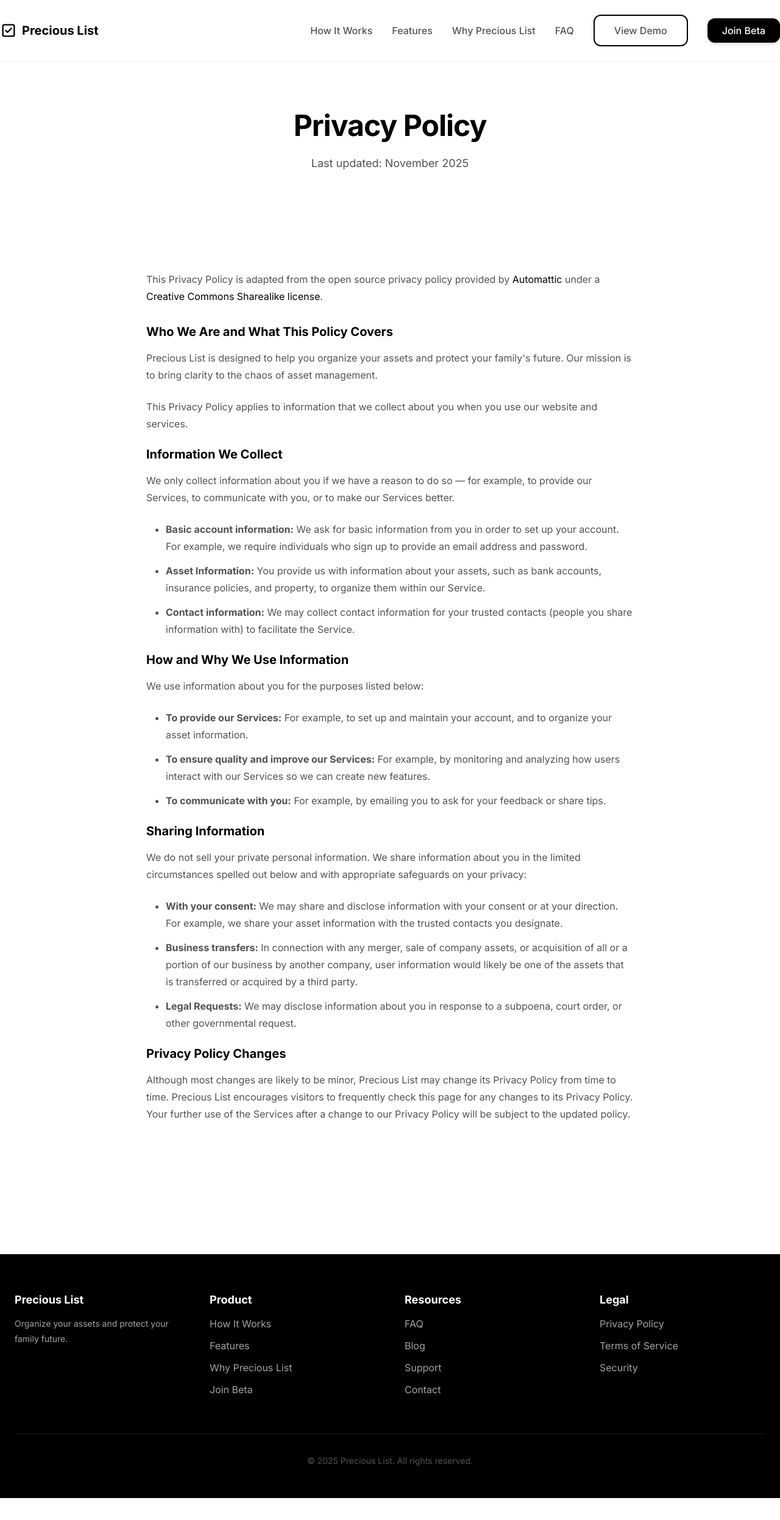
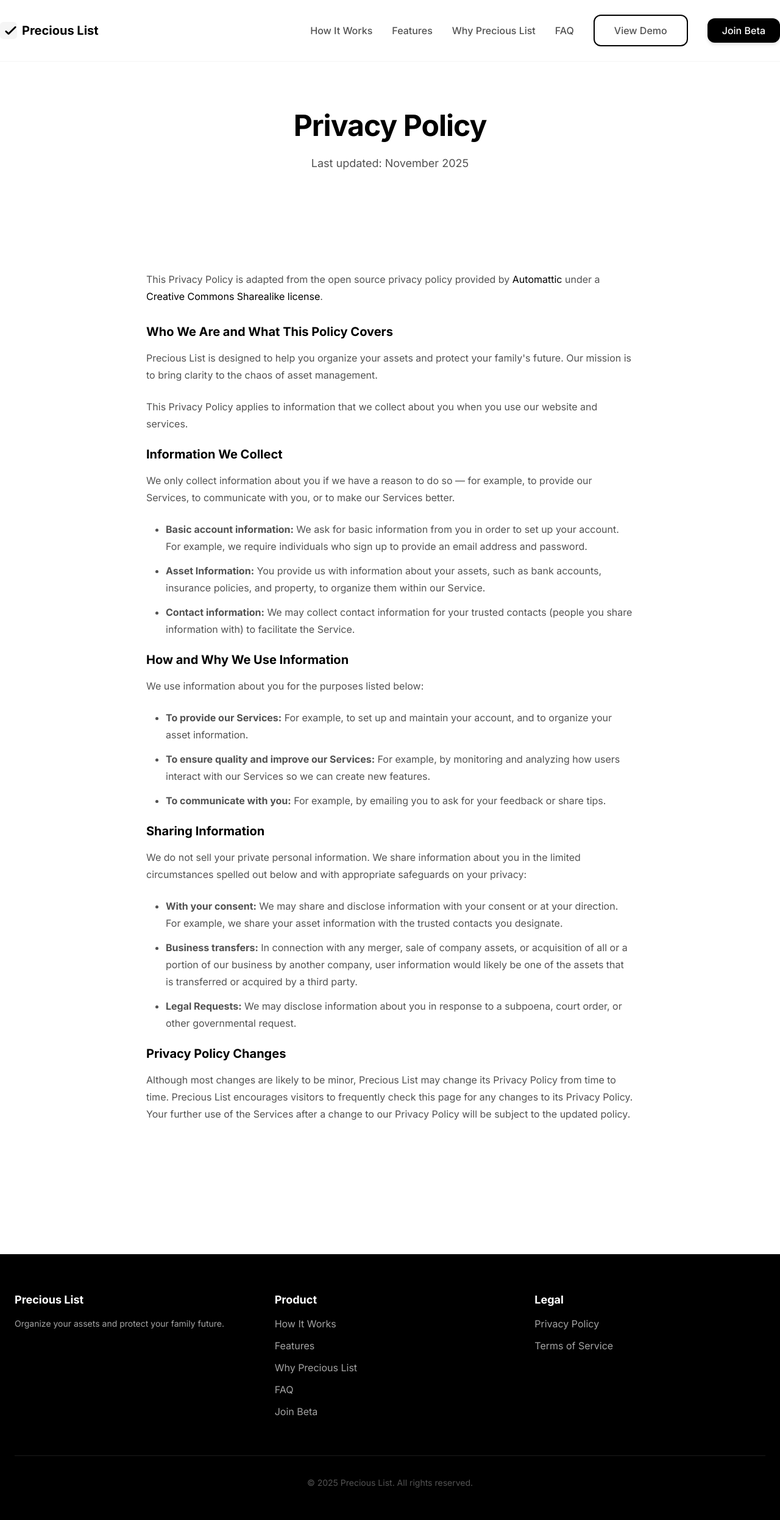
Before and after one commit to Anudeepbabu/precious_list, a website: page src/client/privacy.html in a window 1280 px wide. Shown: the whole page at 61% size. Before the commit the page ends 2457 px from the top, so only its background shows below. Drawn offline with Linux system fonts and the light colour scheme.

Commit message:
added fa icon

```diff
--- a/src/client/privacy.html
+++ b/src/client/privacy.html
@@ -9,17 +9,15 @@
     <link rel="preconnect" href="https://fonts.gstatic.com" crossorigin>
     <link href="https://fonts.googleapis.com/css2?family=Inter:wght@400;500;600;700&display=swap" rel="stylesheet">
     <link rel="stylesheet" href="styles.css">
+    <!-- Favicon -->
+    <link rel="icon" type="image/svg+xml" href="favicon.svg">
 </head>
 
 <body>
     <header class="header" id="header">
         <nav class="nav container">
             <a href="/" class="logo">
-                <svg width="28" height="28" viewBox="0 0 24 24" fill="none" xmlns="http://www.w3.org/2000/svg">
-                    <rect x="4" y="4" width="16" height="16" rx="2" stroke="currentColor" stroke-width="2" />
-                    <path d="M8 12L10.5 14.5L16 9" stroke="currentColor" stroke-width="2" stroke-linecap="round"
-                        stroke-linejoin="round" />
-                </svg>
+                <img src="favicon.svg" alt="Precious List" width="28" height="28" style="display: block;">
                 Precious List
             </a>
             <div class="nav-menu">
@@ -152,26 +150,18 @@
                         <li><a href="/#how-it-works">How It Works</a></li>
                         <li><a href="/#features">Features</a></li>
                         <li><a href="/#comparison">Why Precious List</a></li>
+                        <li><a href="/#faq">FAQ</a></li>
                         <li><a href="/#beta-signup">Join Beta</a></li>
                     </ul>
                 </div>
 
-                <div class="footer-section">
-                    <h4>Resources</h4>
-                    <ul class="footer-links">
-                        <li><a href="/#faq">FAQ</a></li>
-                        <li><a href="/blog">Blog</a></li>
-                        <li><a href="/support">Support</a></li>
-                        <li><a href="/contact">Contact</a></li>
-                    </ul>
-                </div>
+
 
                 <div class="footer-section">
                     <h4>Legal</h4>
                     <ul class="footer-links">
                         <li><a href="/privacy">Privacy Policy</a></li>
                         <li><a href="/terms">Terms of Service</a></li>
-                        <li><a href="/security">Security</a></li>
                     </ul>
                 </div>
             </div>
```
Also changed, not shown: src/client/blog.html (+3 -5 lines), src/client/contact.html (+3 -5 lines), src/client/dashboard.html (+3 -5 lines), src/client/index.html (+3 -5 lines), src/client/security.html (+3 -5 lines), src/client/support.html (+3 -5 lines), src/client/terms.html (+5 -15 lines), src/client/favicon.svg (added).
